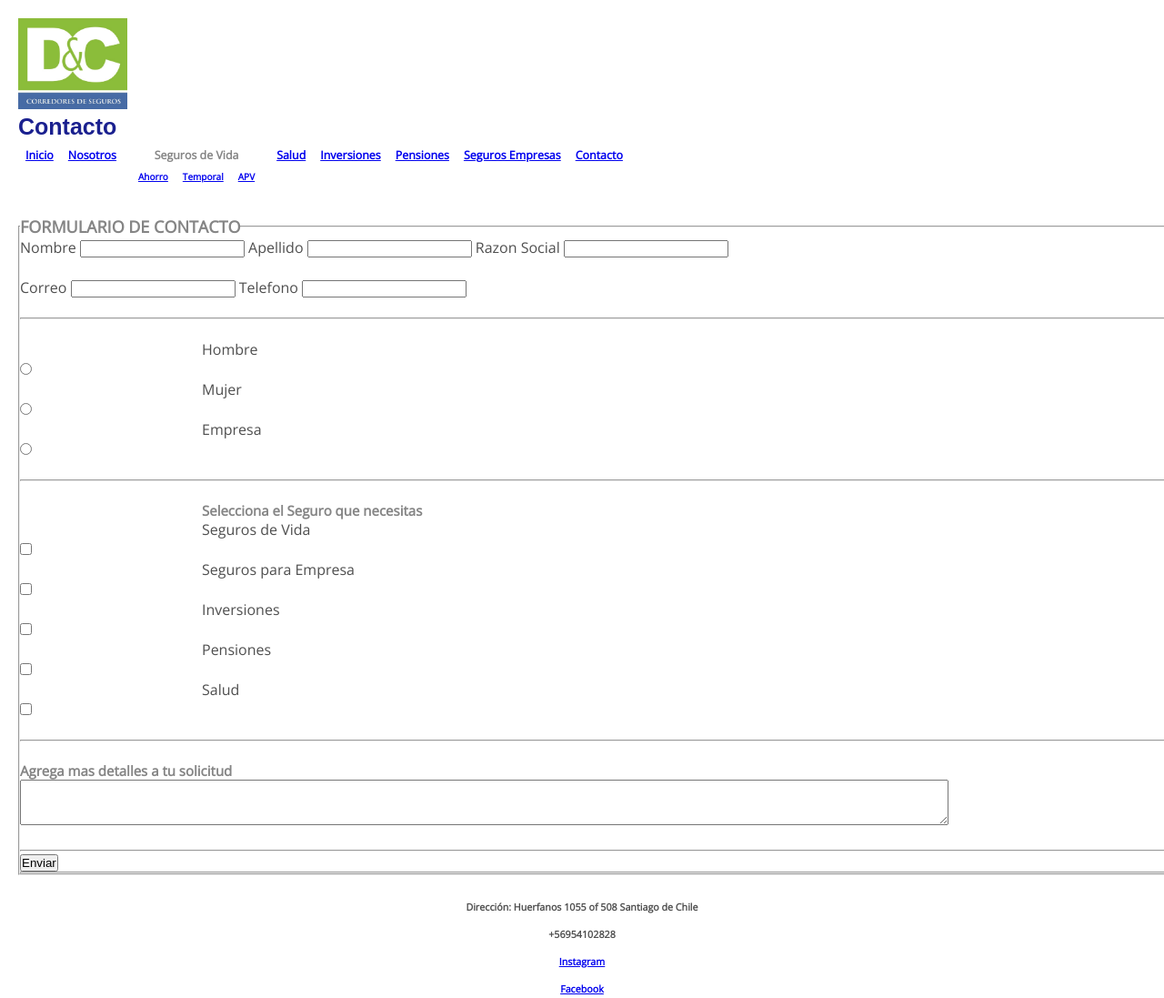
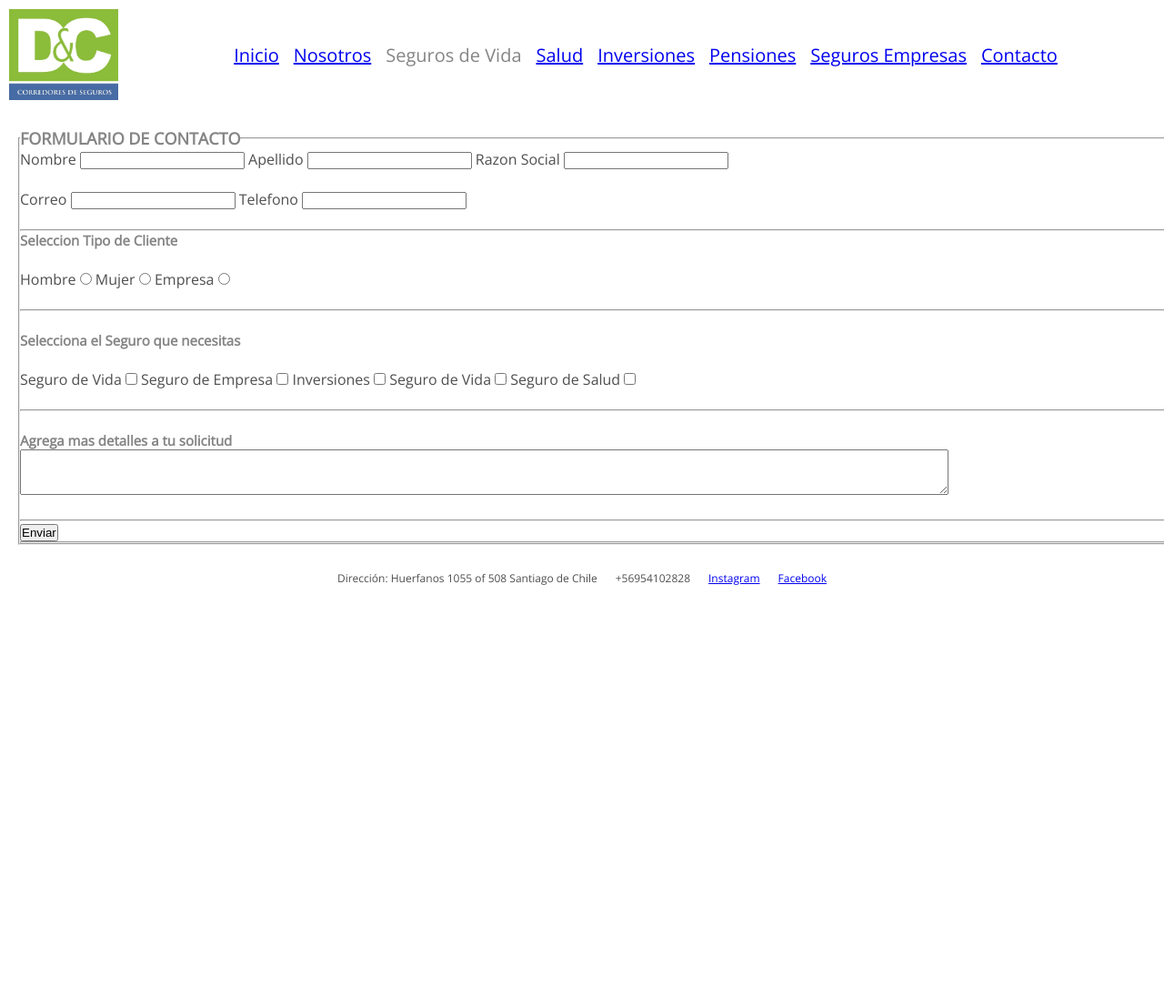
Before and after one commit to ejcollinsdatt/desarrollo_web, a website: page contacto.html in a window 1280 px wide. Shown: the whole page at 91% size. After the commit the page ends 819 px from the top, so only its background shows below. Drawn offline with nearby package versions, Linux system fonts and the light colour scheme.

Commit message:
20210315: + formatos + flexbox

```diff
--- a/SCSS/_footer.scss
+++ b/SCSS/_footer.scss
@@ -1,12 +1,14 @@
 footer{
 	width: 100%;
 	height: 200px;
-		ul{
+	display: inline-flex;
+	justify-content: center;
+	ul{
 			li{
 				font-family: 'Open Sans', sans-serif;
 				text-align: center;
 				color: #4F4F4F;
-				display: block;
+				font-size: 12px;
 			}
 		}
 }
--- a/SCSS/prueba.scss
+++ b/SCSS/prueba.scss
@@ -24,7 +24,7 @@
 /*medidas Body*/
 body{
 	width: 100%;
-	height: 1000px;
+	height: 600px;
 	background-color: white;
 	overflow: scroll;
 }
@@ -57,12 +57,47 @@ li{
 /*Aplicando estilo al Header y footer*/
 header{
 	font-family: 'Open Sans', sans-serif;
-	margin: 20px;
-	width: 90%;
+	/*margin: 10px;*/
+	width: 100%;
+	background-color: white;
+	display: flex;
+	flex-direction: row;
+	flex-wrap: wrap;
+	justify-content:space-between;
+	align-items: center;
+
 	/*float:;*/
 /*	position: fixed;*/
 /*	height: 500px;*/
 }
+
+/*centrar el menu principal*/
+.centrar{
+	display: flex;
+	justify-content: center;
+	align-content: center;
+	/*width: 1000px;*/
+}
+
+.contenedorLogo{
+	background-color: white;
+	align-content: left;
+	/*width: 200px;*/
+	display: flex;
+	margin: 10px;
+	/*justify-content: flex-start;*/
+	/*flex-direction: row;*/ /*que se ordene alreves row-reverse*/
+	/*flex-wrap: wrap;*/ /*nowrap los acomodo y wrap hace salto de linea*/
+	/*justify-content: center;*/ /*para alinear el grupo de flexbox: center, flex-start space-between flex-evenly*/
+	/*align-items: center ;*//*para alinear eje secundario, dejar las cajas al final del contenedor principal: flex-start*/
+	/*overflow: hidden;*/
+	/*margin: 20px 50px 50px 150px;*/
+	/*align-content: space-around;*/
+
+	/*padding-left: 20px;*/
+}
+
+
 
 	/*prueba de colocar imagenes de fondo en el header*/
 
@@ -114,6 +149,7 @@ td{
 	text-align: center;
 	/*float: left;*/
 	display: none;
+	font-size: 15px;
 
 }
 
@@ -122,7 +158,7 @@ ul ul li{
 
 }
 
-ul li:hover ul{
+div ul li:hover ul{
 	display: inline-flex;
 }
 
@@ -140,13 +176,13 @@ ul li:hover ul{
 
 .tipografiaSubtitulos{
 	@extend %fuenteComun;
-	font-size: 15px;
+	font-size: 20px;
 }
 
 
 .tipografiaMenu{
 	@extend %fuenteComun;
-	font-size: 15px;
+	font-size: 20px;
 }
 
 .tipografiaArticulos{
@@ -189,6 +225,7 @@ ul li:hover ul{
 	display: inline;
 }*/
 
+
 /*BoxModeling index.html*/
 .contenedor{
 	padding: 30px;
@@ -219,6 +256,7 @@ main div div{
 	padding: 0px;
 }
 
+
 .contenedor1{
 	background-color: white;
 	width: 1000px;
@@ -234,11 +272,7 @@ main div div{
 
 	/*padding-left: 20px;*/
 }
-/*centrar el menu principal*/
-.centrar{
-	display: flex;
-	justify-content: center;
-}
+
 
 .contenedor2{
 	display: flex;
--- a/contacto.html
+++ b/contacto.html
@@ -22,26 +22,30 @@
 
 <body>
 	<header>
-		<img src="dyc1.jpg" alt="logo1" width="120" height="100">
-		<h1 class="tipografiaTitulos">Contacto</h1>
-		<ul class="tipografiaMenu configuracionMenu">
-			<li><h5><a href="index.html"> Inicio</a></h5></li>
-			<li><h5><a href="nosotros.html"> Nosotros</a></h5></li>
-			<li><h5>Seguros de Vida</h5>
-				<ul class="configuracionMenu">
-					<li><h6><a href="vida_ahorro.html">Ahorro</a></h6></li>
-					<li><h6><a href="vida_temporal.html">Temporal</a></h6></li>
-					<li><h6><a href="vida_apv.html">APV</a></h6></li>
-				</ul>
-			</li>
-			<li><h5><a href="salud.html"> Salud</a></h5></li>
-			<li><h5><a href="inversiones.html">Inversiones</a></h5></li>
-			<li><h5><a href="pensiones.html">Pensiones</a></h5></li>
-			<li><h5><a href="empresas.html">Seguros Empresas</a></h5></li>
-			<li><h5><a href="contacto.html"> Contacto</a></h5></li>
-		</ul>
+		<div class="contenedorLogo">
+			<img src="dyc1.jpg" alt="logo de la empresa 1" width="120" height="100">
+		</div>
+		<div class="centrar">
+			<ul class="tipografiaMenu configuracionMenu">
+				<li><a href="index.html"> Inicio</a></li>
+				<li><a href="nosotros.html"> Nosotros</a></li>
+				<li>Seguros de Vida</h5>
+					<div class="centrar">
+						<ul class="configuracionMenu1">
+							<li><a href="vida_ahorro.html">Ahorro</a></li>
+							<li><a href="vida_temporal.html">Temporal</a></li>
+							<li><a href="vida_apv.html">APV</a></li>
+						</ul>
+					<div class="centrar">
+				</li>
+				<li><a href="salud.html"> Salud</a></li>
+				<li><a href="inversiones.html">Inversiones</a></li>
+				<li><a href="pensiones.html">Pensiones</a></li>
+				<li><a href="empresas.html">Seguros Empresas</a></li>
+				<li><a href="contacto.html"> Contacto</a></li>
+			</ul>
+		</div>
 		<br>
-
 	</header>
 
 	<main>
@@ -61,13 +65,15 @@
 
 				<hr> <!--controles de seleccion / casilla de chequeo o verificacion -->
 
+
+				<p class="tipografiaFormContactoSubtitulo">Seleccion Tipo de Cliente</p>
 				<br>
 
-				<div>Hombre</div>
+				<label for="text">Hombre</label>
 				<input type="radio" name="sexo" value="Hombre">
-				<div>Mujer</div>
+				<label for="text">Mujer</label>
 				<input type="radio" name="sexo" value="Mujer">
-				<div>Empresa</div>
+				<label for="text">Empresa</label>
 				<input type="radio" name="sexo" value="Empresa">
 
 				<br>
@@ -77,18 +83,17 @@
 				<hr>
 
 				<br>
-
-				<div class="tipografiaFormContactoSubtitulo">Selecciona el Seguro que necesitas</div>
-
-				<div>Seguros de Vida</div>
+				<p class="tipografiaFormContactoSubtitulo">Selecciona el Seguro que necesitas</p>
+				<br>
+				<label for="text">Seguro de Vida</label>
 				<input type="checkbox" name="Seguro" value="Vida">
-				<div>Seguros para Empresa</div>
+				<label for="text">Seguro de Empresa</label>
 				<input type="checkbox" name="Seguro" value="Empresas">
-				<div>Inversiones</div>
+				<label for="text">Inversiones</label>
 				<input type="checkbox" name="Seguro" value="Inversiones">
-				<div>Pensiones</div>
+				<label for="text">Seguro de Vida</label>
 				<input type="checkbox" name="Seguro" value="Pensiones">
-				<div>Salud</div>
+				<label for="text">Seguro de Salud</label>
 				<input type="checkbox" name="Seguro" value="Salud">
 
 				<br>
@@ -122,10 +127,10 @@
 
 	<footer>
 		<ul>
-			<li><h6>Dirección: Huerfanos 1055 of 508 Santiago de Chile</h6></li>
-			<li><h6>+56954102828</h6></td></li>
-			<li><h6><a href="https://www.instagram.com/dyc.seguros"> Instagram </a></h6></li>
-			<li><h6><a href="https://www.facebook.com/DyCAsesores"> Facebook </a></h6></li>
+			<li>Dirección: Huerfanos 1055 of 508 Santiago de Chile</li>
+			<li>+56954102828</td></li>
+			<li><a href="https://www.instagram.com/dyc.seguros"> Instagram </a></li>
+			<li><a href="https://www.facebook.com/DyCAsesores"> Facebook </a></li>
 		</ul>
 
 	</footer>
```
Also changed, not shown: empresas.html (+23 -20 lines), index.html (+19 -22 lines), inversiones.html (+30 -26 lines), nosotros.html (+30 -25 lines), pensiones.html (+29 -22 lines), salud.html (+29 -23 lines), vida_ahorro.html (+29 -23 lines), vida_apv.html (+29 -24 lines), vida_temporal.html (+29 -23 lines), CSS/prueba.css.
